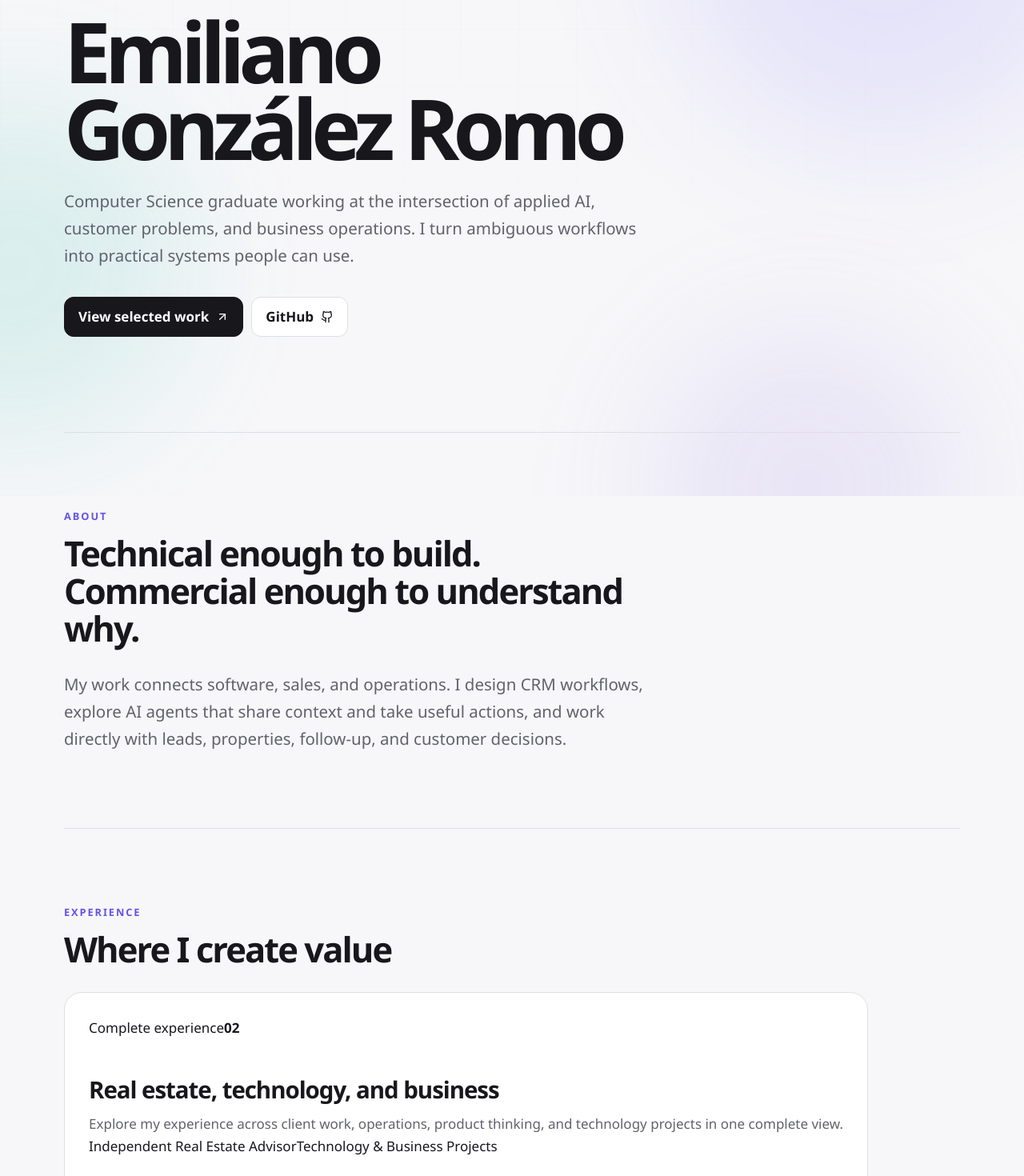
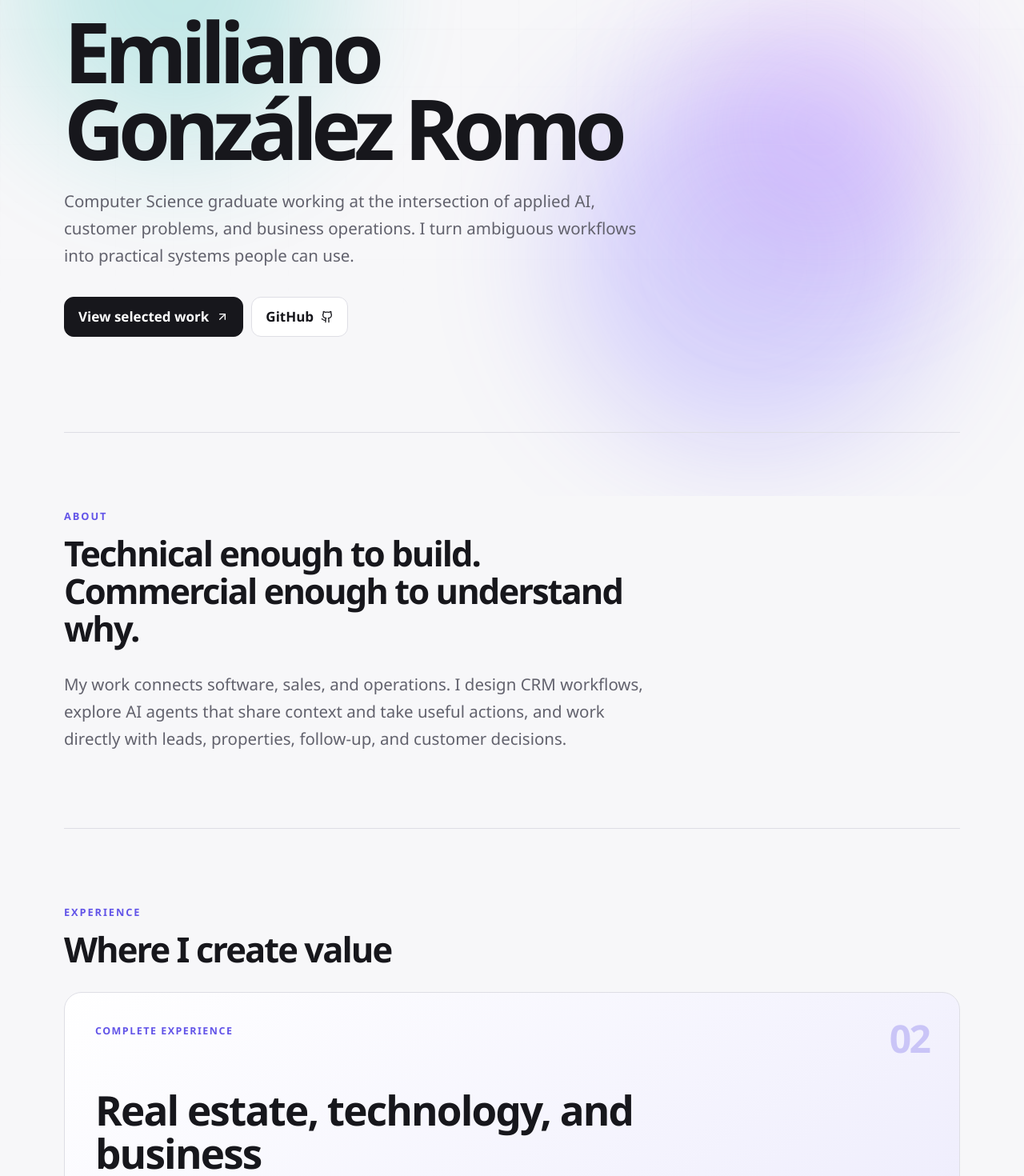
Before and after one commit to h8hyf2rw9y-afk/Portfolio, a React (Vite) app: page / in a window 1280 px wide. Shown: the part 180-1650 px from the top of the page at 80% size. Built offline with nearby package versions, Linux system fonts and the light colour scheme.

Commit message:
Strengthen scroll background and unify experience card

```diff
--- a/src/styles.css
+++ b/src/styles.css
@@ -156,3 +156,28 @@ footer { padding: 30px 0 70px; border-top: 1px solid var(--line); color: var(--m
 .experience-card p{margin:10px 0 0;color:var(--muted);line-height:1.65}
 .experience-modal .detail-block ul{grid-template-columns:1fr 1fr}
 @media(max-width:820px){.experience-grid{grid-template-columns:1fr}.experience-card{min-height:270px;gap:34px;padding:26px}.experience-modal .detail-block ul{grid-template-columns:1fr}}
+
+/* Scroll-reactive ambient treatment */
+.ambient-orb{opacity:.26;animation:none}
+.orb-one{background:#7664ff}
+.orb-two{opacity:.23;background:#16b9ad}
+.orb-three{opacity:.22;background:#b067ff}
+[data-theme="dark"] .ambient-orb{opacity:.2}
+[data-theme="dark"] .orb-two,[data-theme="dark"] .orb-three{opacity:.17}
+.experience-grid{display:block}
+.experience-card-complete{width:100%;min-height:390px;grid-template-rows:auto 1fr;padding:38px;background:linear-gradient(145deg,var(--surface),color-mix(in srgb,var(--surface) 88%,var(--accent)))}
+.experience-card-header{display:flex;align-items:start;justify-content:space-between;color:var(--accent);font-size:.78rem;font-weight:800;letter-spacing:.12em;text-transform:uppercase}
+.experience-card-header strong{font-size:3rem;font-weight:680;line-height:.8;letter-spacing:-.06em;opacity:.28}
+.experience-card-complete h3{max-width:760px;font-size:clamp(2rem,4vw,3.3rem);line-height:1.05}
+.experience-card-complete p{max-width:760px;font-size:1.06rem}
+.experience-preview-list{display:flex;flex-wrap:wrap;gap:9px;margin-top:24px}
+.experience-preview-list span{padding:7px 11px;border:1px solid var(--line);border-radius:999px;color:var(--muted);background:var(--surface);font-size:.84rem}
+.experience-modal-complete{width:min(940px,100%)}
+.experience-detail-list{display:grid;gap:18px}
+.experience-detail-list>article{padding:25px;border:1px solid var(--line);border-radius:18px;background:var(--surface-soft)}
+.experience-detail-heading{display:grid;grid-template-columns:150px 1fr;gap:20px;align-items:start}
+.experience-detail-heading h3{font-size:1.45rem;letter-spacing:-.03em}
+.experience-detail-list>article>p{margin:14px 0 18px;color:var(--muted)}
+.experience-detail-list .detail-block{background:var(--surface)}
+.experience-detail-list small{display:block;margin-top:16px;color:var(--muted)}
+@media(max-width:820px){.ambient-orb{opacity:.18}.experience-card-complete{min-height:360px;padding:27px}.experience-card-header strong{font-size:2.4rem}.experience-detail-heading{grid-template-columns:1fr;gap:5px}.experience-detail-list>article{padding:20px}}
```
